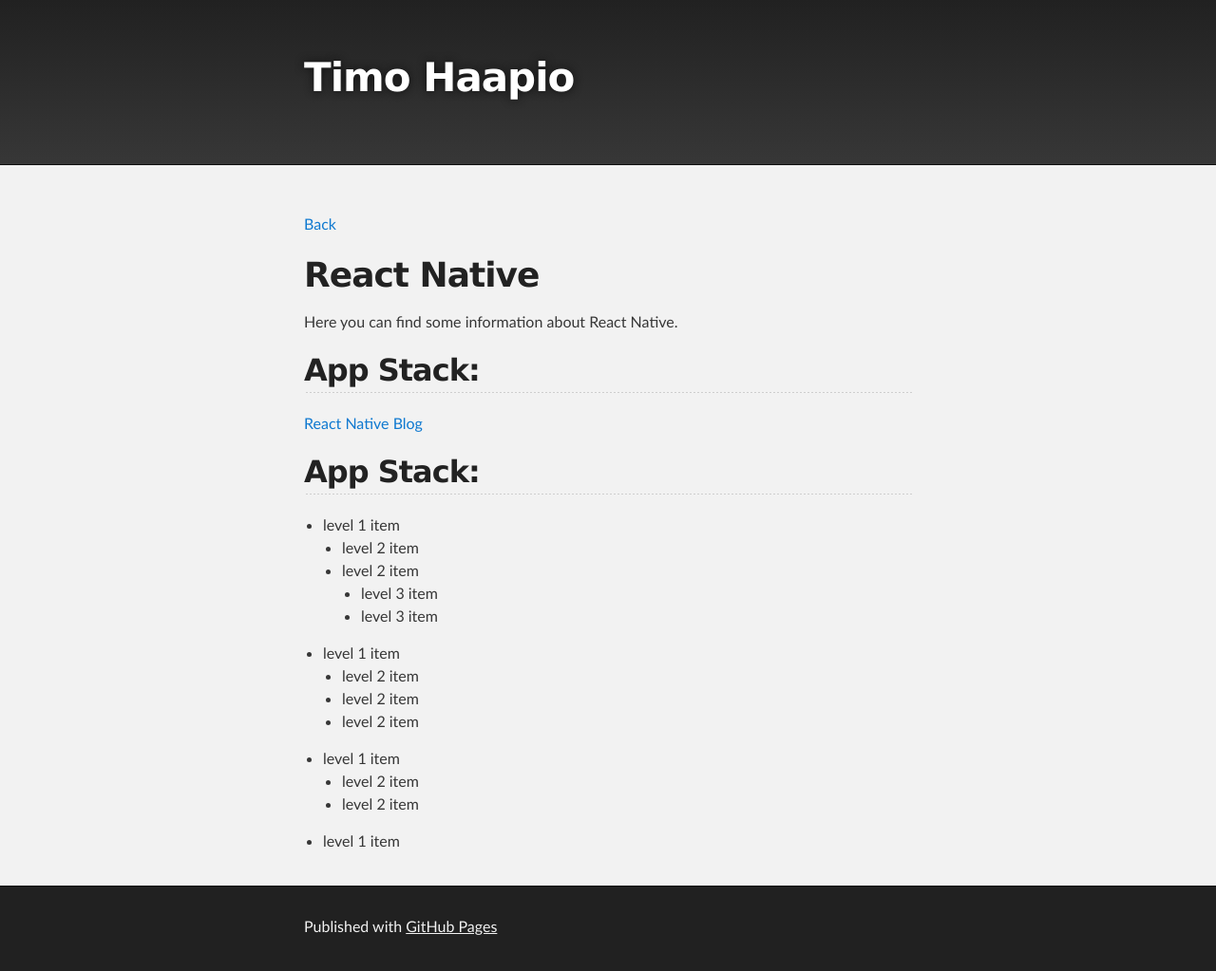
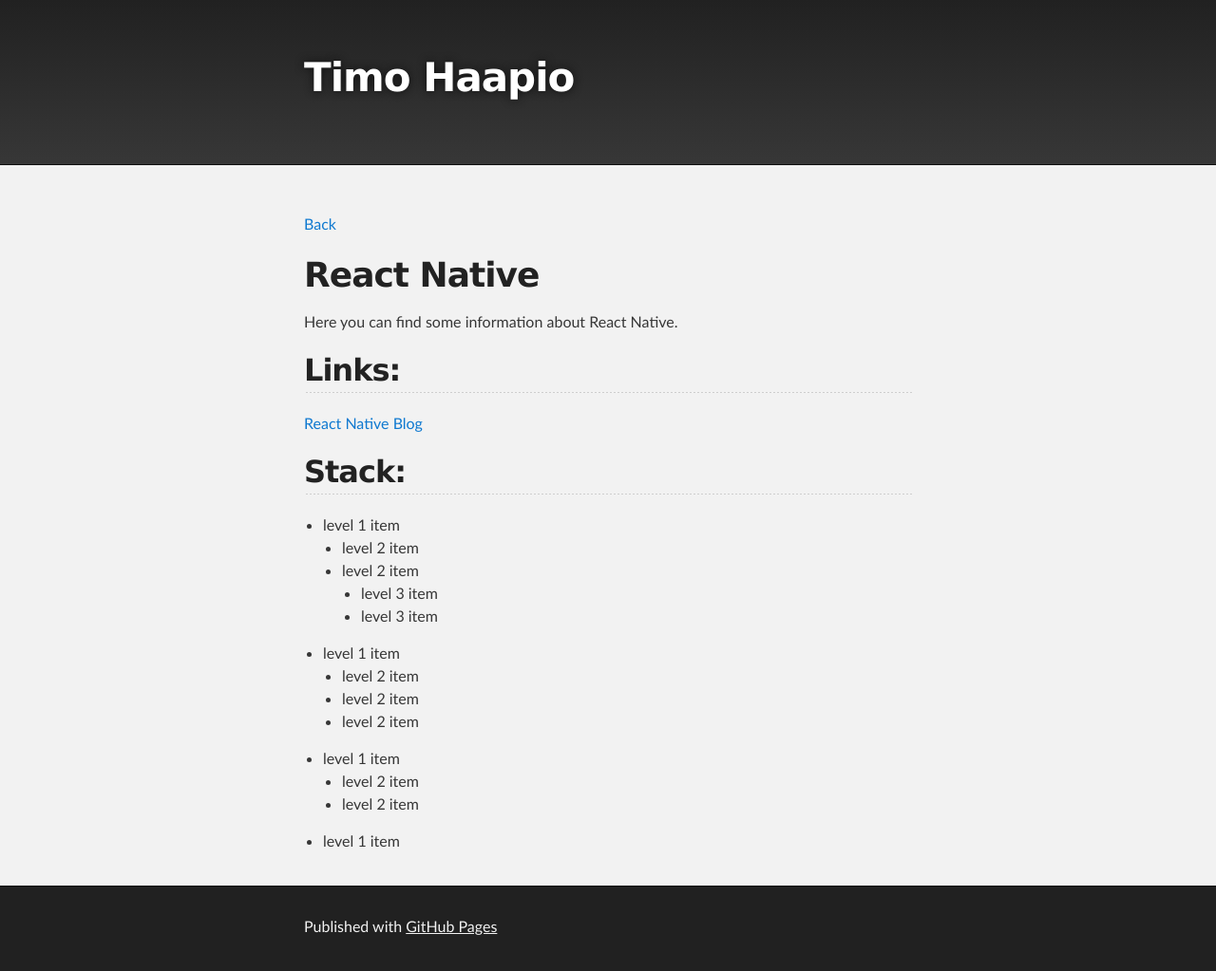
Before and after one commit to haapio/haapio.github.io, a Jekyll site: the page built from react-native.md, in a window 1280 px wide. Shown: the whole page at 95% size. Built offline with Jekyll 4.4.1, drawn with Linux system fonts in a browser that asks for light colours; the repository's description, which GitHub fills in, is left out.

Commit message:
Update react-native.md

```diff
--- a/react-native.md
+++ b/react-native.md
@@ -8,10 +8,10 @@ layout: default
 
 Here you can find some information about React Native.
 
-## App Stack:
+## Links:
 [React Native Blog](http://facebook.github.io/react-native/blog/)
 
-## App Stack:
+## Stack:
 
 - level 1 item
   - level 2 item
```
